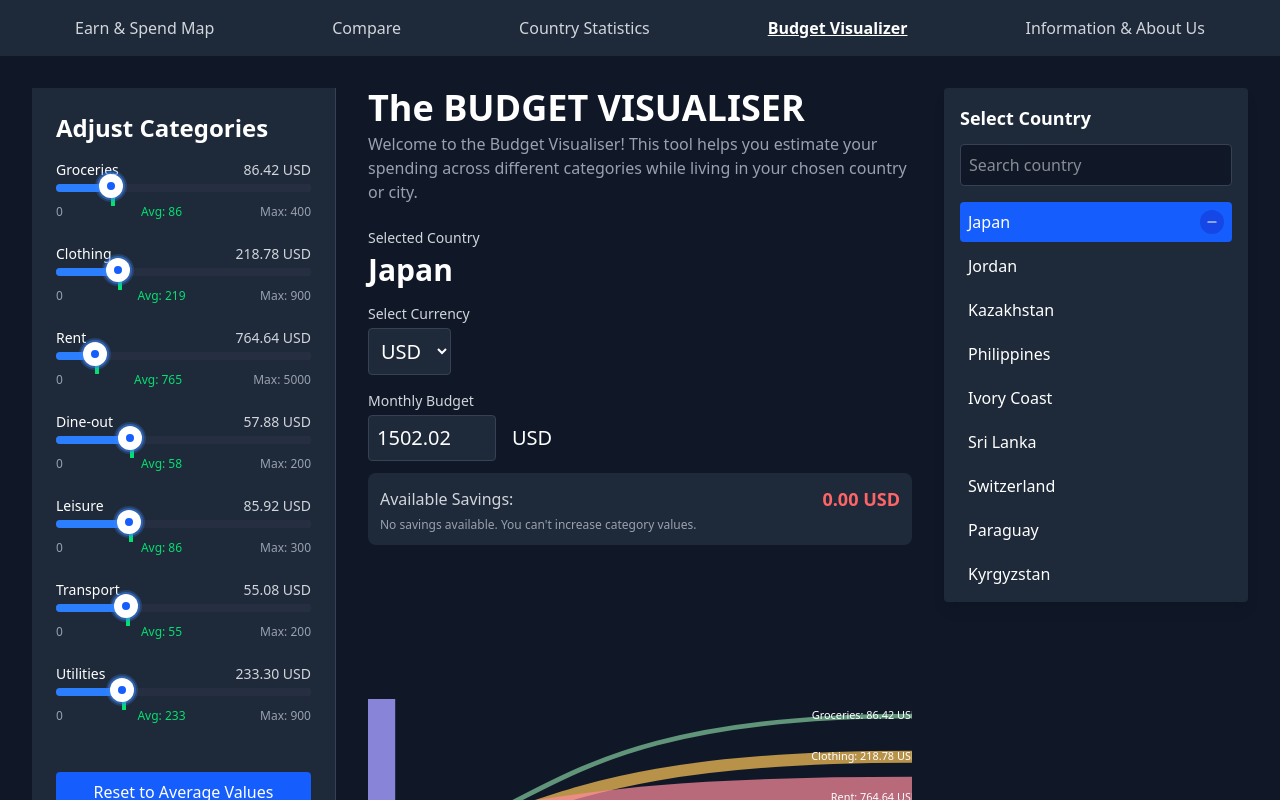
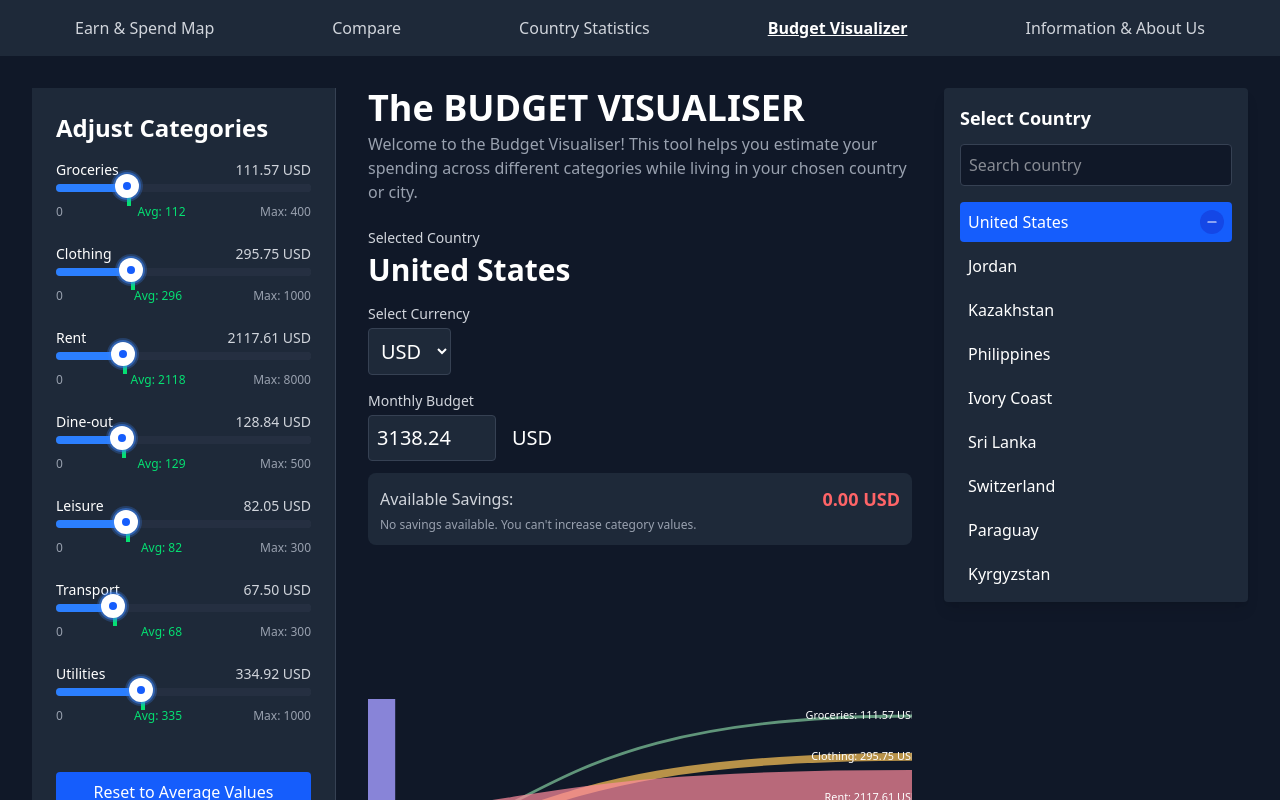
Before and after one commit to Juin28/Income_Expense_Atlas, a React (Vite) app: page /DH2321_Project/budget-visualizer in a window 1280 px wide. Shown: the top 800 px of the page. Built offline with nearby package versions, Linux system fonts and the light colour scheme.

Commit message:
Fixed initial state
- initialised the page to be USA
-commented out logs

```diff
--- a/src/pages/BudgetVisualizerPage.jsx
+++ b/src/pages/BudgetVisualizerPage.jsx
@@ -7,7 +7,7 @@ const BudgetVisualiserPage = () => {
   // Initial state setup
   const [totalBudget, setTotalBudget] = useState(1600);
   const [currency, setCurrency] = useState('USD');
-  const [selectedCountry, setSelectedCountry] = useState('Japan');
+  const [selectedCountry, setSelectedCountry] = useState('United States');
   const [searchTerm, setSearchTerm] = useState('');
   const [isBudgetWarning, setIsBudgetWarning] = useState(false);
   const [savings, setSavings] = useState(0);
@@ -80,7 +80,7 @@ const BudgetVisualiserPage = () => {
     for (const countryCode in countriesData) {
       if (countriesData[countryCode].country_name === countryName) {
         var selectedCountryData = countriesData[countryCode].country;
-        console.log(selectedCountryData)
+        // console.log(selectedCountryData)
         return selectedCountryData;
       }
     }
@@ -212,7 +212,7 @@ const BudgetVisualiserPage = () => {
     var updatedCategories={ ...categories };
     const countryData = getCountryDataByName(selectedCountry);
     if(totalBudget > avgBudget) {
-      console.log("Input budget larger than average, setting categories to average values")
+      // console.log("Input budget larger than average, setting categories to average values")
 
        updatedCategories = updateCategoriesFromCountryData(countryData);
       setCategories(updatedCategories);
@@ -220,7 +220,7 @@ const BudgetVisualiserPage = () => {
 
     // Proportionally adjust categories when budget is below expenses
     if (avgBudget > totalBudget ) {
-      console.log("input budget smaller than average, setting categories to proportion")
+      // console.log("input budget smaller than average, setting categories to proportion")
       const proportion = totalBudget / avgBudget;
 
       Object.entries(updateCategoriesFromCountryData(countryData)).forEach(([category, data]) => {
@@ -232,12 +232,12 @@ const BudgetVisualiserPage = () => {
 
       setCategories(updatedCategories);
     }
-    console.log("Categories:" ,updatedCategories)
+    // console.log("Categories:" ,updatedCategories)
     const totalExpenses = parseFloat(Object.values(updatedCategories).reduce((sum, cat) => sum + cat.value, 0)).toFixed(2);
     // const totalRecommendedExpense = calculateRecommendedBudget();
-    console.log("Total Expense:" ,totalExpenses);
-    console.log("Average budget: ", avgBudget);
-    console.log("Total budget: ", totalBudget)
+    // console.log("Total Expense:" ,totalExpenses);
+    // console.log("Average budget: ", avgBudget);
+    // console.log("Total budget: ", totalBudget)
     const newSavings = Math.max(0, totalBudget - totalExpenses)<1? 0: totalBudget - totalExpenses;
 
     setSavings(newSavings);
--- a/src/pages/CountryComparePage.jsx
+++ b/src/pages/CountryComparePage.jsx
@@ -17,6 +17,7 @@ import {
     Legend,
     Tooltip as RechartsTooltip
 } from 'recharts';
+import { Link } from 'react-router-dom';
 
 export default function CountryComparePage() {
     const [selectedCountries, setSelectedCountries] = useState([]);
```
